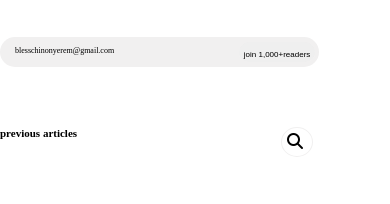
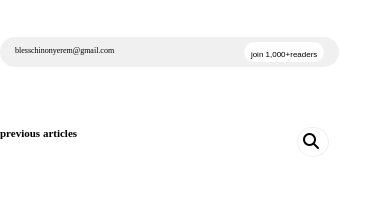
Before and after one commit to chinonyerem-blessing/blog-website, a plain HTML site: page index.html in a window 390 px wide. Shown: the part 171-375 px from the top of the page. Drawn offline with Linux system fonts and the light colour scheme.

Commit message:
second commit

```diff
--- a/index.css
+++ b/index.css
@@ -51,7 +51,7 @@
     width: 130px;
     height: 30px;
     border: none;
-    background-color: wh;
+    background-color: white;
     border-radius: 20px;
 }
 .je a{
@@ -258,8 +258,8 @@
     .je{
         display: flex;
         background-color: rgb(241, 240, 240);
-        gap: 125px;
-        width: 300px;
+        gap: 130px;
+        width: 320px;
         margin-top: 40px;
         padding-top: 5px;
         padding-bottom: 5px;
@@ -279,7 +279,7 @@
     }
     .hr{
         display: flex;
-        gap: 204px;
+        gap: 220px;
         margin-top: 60px;
         margin-bottom: 50px;
     }
```
